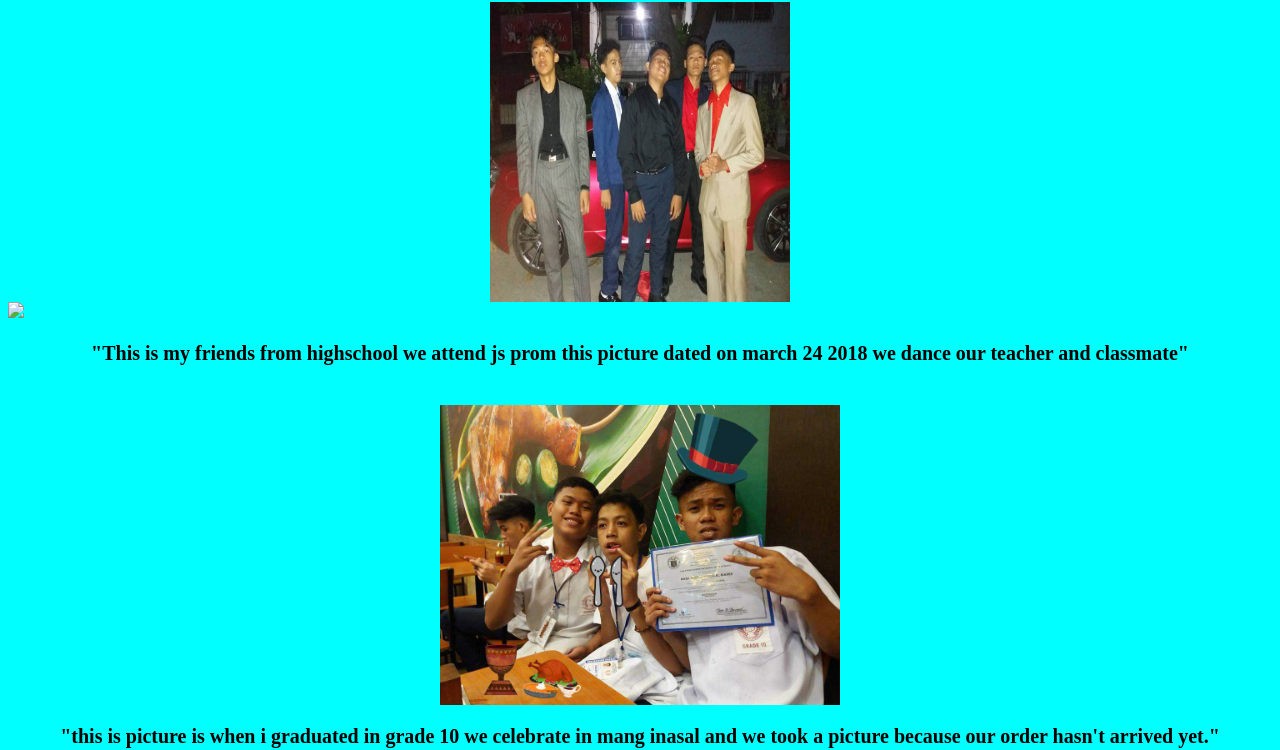
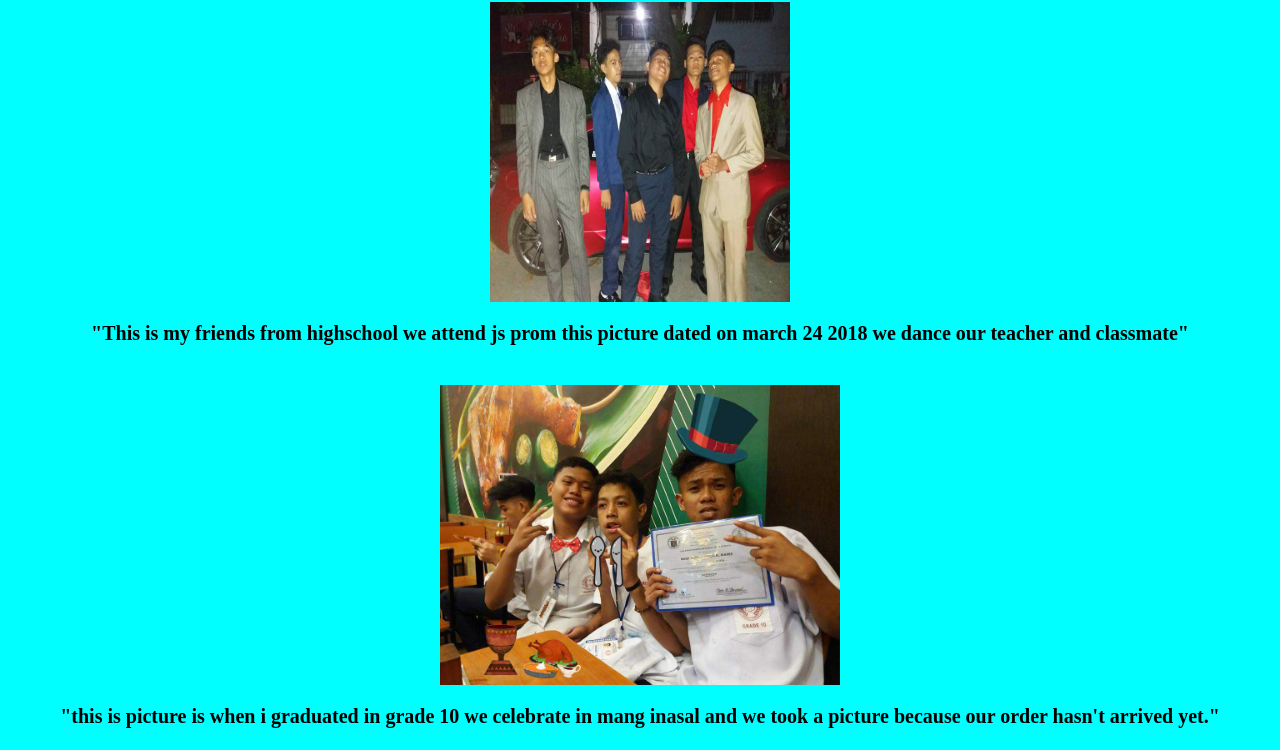
Before and after one commit to RencelOmpad/Rencelian, a plain HTML site: page my friends.html in a window 1280 px wide. Shown: the part 78-828 px from the top of the page. Drawn offline with Linux system fonts and the light colour scheme.

Commit message:
Update my friends.html

```diff
--- a/my friends.html
+++ b/my friends.html
@@ -27,7 +27,7 @@
 
 <h1> "My Friends" </h1>
 <img src="./ren11.jpg "style="height: 300px; width: 300px;" class="center" >
-<img src="./bro.jpg  style="height: 300px; width: 300px;">
+
 
 <b> <p> "This is my friends from highschool we attend js prom this picture dated on march 24 2018 we dance our teacher and classmate" </b> </p>
 <img src="./renren3.jpg "style="height: 300px; width: 400px;" class="center">
```
